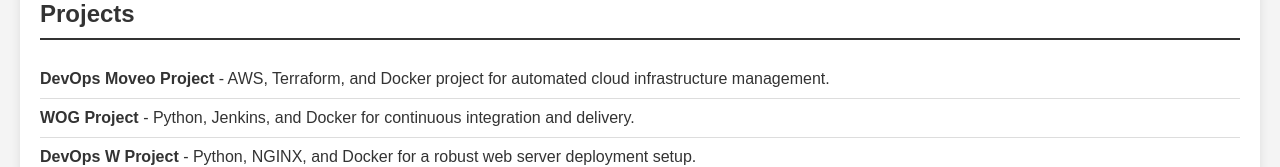
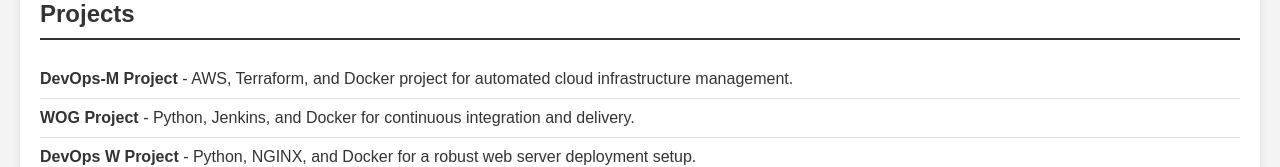
Before and after one commit to Zeavan23/Liorn.github.io, a plain HTML site: page index.html in a window 1280 px wide. Shown: the part 364-531 px from the top of the page. Drawn offline with Linux system fonts and the light colour scheme.

Commit message:
Update index.html

```diff
--- a/index.html
+++ b/index.html
@@ -83,7 +83,7 @@
     <section>
         <h2>Projects</h2>
         <ul>
-            <li><a href="https://github.com/Zeavan23/Moveo/tree/main/PycharmProjects/Devops-moveo">DevOps Moveo Project</a> - AWS, Terraform, and Docker project for automated cloud infrastructure management.</li>
+            <li><a href="https://github.com/Zeavan23/Moveo/tree/main/PycharmProjects/Devops-moveo">DevOps-M Project</a> - AWS, Terraform, and Docker project for automated cloud infrastructure management.</li>
             <li><a href="https://github.com/Zeavan23/WOG">WOG Project</a> - Python, Jenkins, and Docker for continuous integration and delivery.</li>
             <li><a href="https://github.com/Zeavan23/DevOps-W">DevOps W Project</a> - Python, NGINX, and Docker for a robust web server deployment setup.</li>
         </ul>
```
